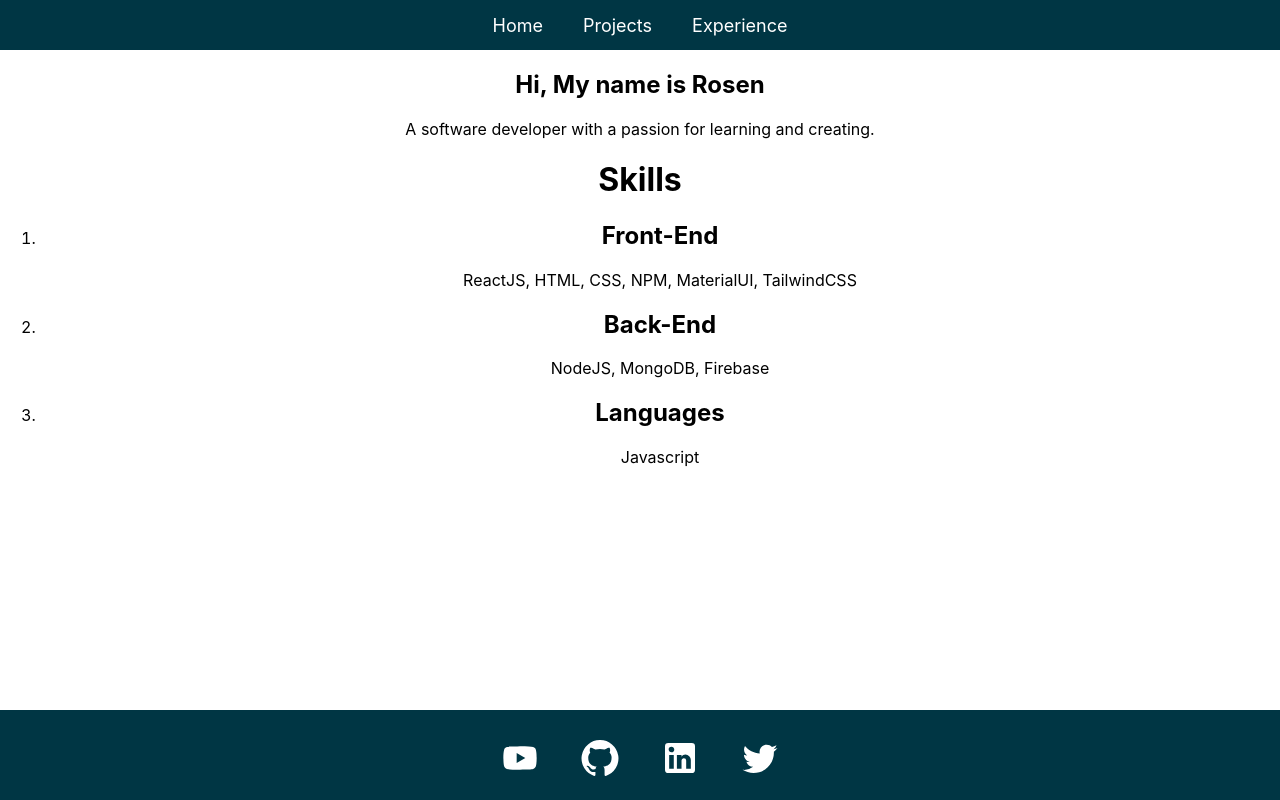
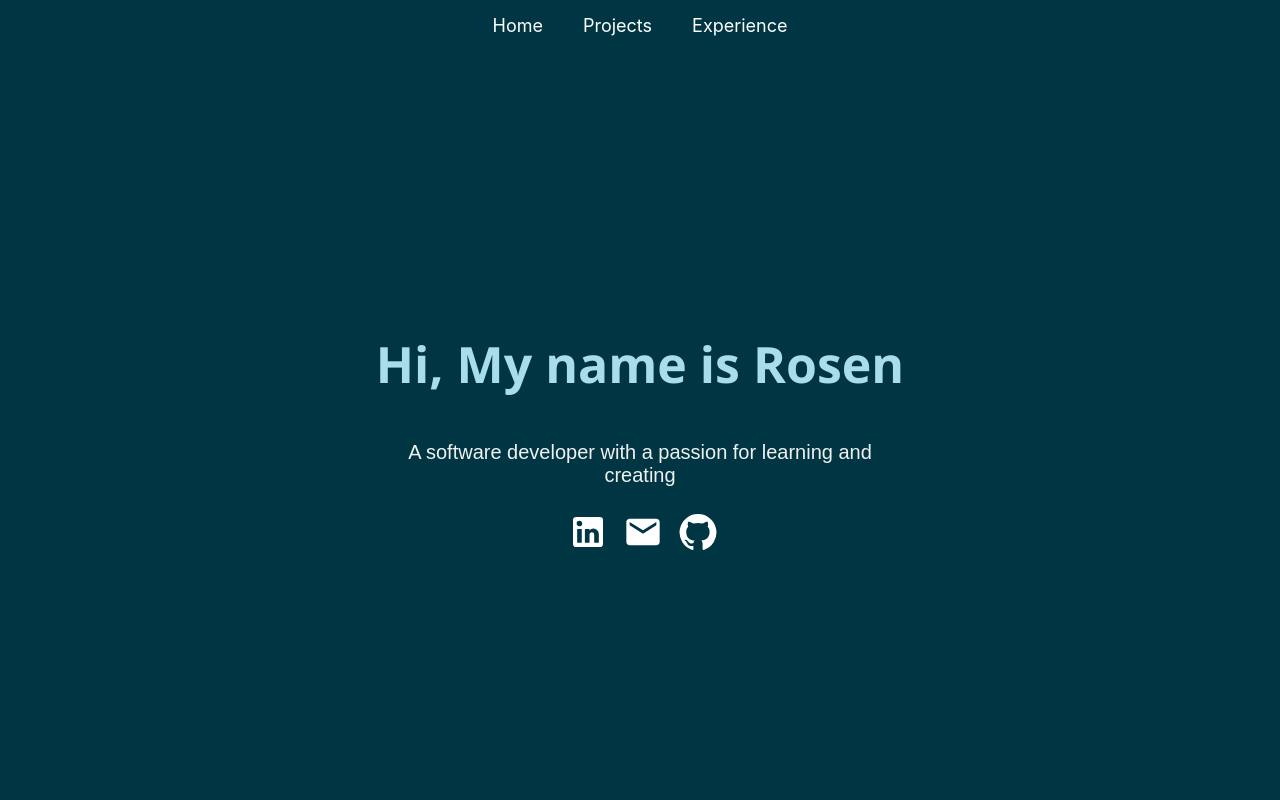
Before and after one commit to RosenGeorgievvv/Reactfolio, a React (Create React App) app: page / in a window 1280 px wide. Shown: the top 800 px of the page. Built offline with nearby package versions, Linux system fonts and the light colour scheme.

Commit message:
Home page ready

```diff
--- a/src/pages/Home.jsx
+++ b/src/pages/Home.jsx
@@ -1,4 +1,8 @@
 import React from 'react'
+import '../styles/Home.css'
+import EmailIcon from '@mui/icons-material/Email';
+import GithubIcon from '@mui/icons-material/GitHub';
+import LinkedInIcon from '@mui/icons-material/LinkedIn';
 
 function Home() {
   return (
@@ -7,8 +11,11 @@ function Home() {
         <h2>Hi, My name is Rosen</h2>
         <div className='prompt'>
           <p>
-            A software developer with a passion for learning and creating.
+            A software developer with a passion for learning and creating
           </p>
+          <LinkedInIcon />
+          <EmailIcon />
+          <GithubIcon />
         </div>
       </div>
       <div className='skills'>
--- a/src/styles/Footer.css
+++ b/src/styles/Footer.css
@@ -1,6 +1,6 @@
 .footer {
     width: 100%;
-    height: 80px;
+    height: 90px;
     background: #003644;
     display: flex;
     justify-content: center;
@@ -8,8 +8,7 @@
     flex-direction: column;
     margin-top: 200px;
     padding-top: 10px;
-    position: absolute;
-    bottom: 0;
+    position: flex;
 }
 
 .socialMedia svg {
--- /dev/null
+++ b/src/styles/Home.css
@@ -0,0 +1,88 @@
+.home {
+    width: 100%;
+    align-items: center;
+    font-family: "Arial", sans-serif;
+    color: #003644;
+}
+
+.about {
+    width: 100%;
+    height: calc(100vh - 50px);
+    display: flex;
+    flex-direction: column;
+    justify-content: center;
+    align-items: center;
+    text-align: center;
+    background-color: #003644;
+    color: #f0f0f0;
+}
+
+.about h2 {
+    font-family: "Segoe UI", Tahoma, Geneva, Verdana, sans-serif;
+    font-size: 50px;
+    color: #a7ddec;
+    height: 50px;
+}
+
+.about .prompt {
+    width: 40%;
+    font-size: 20px;
+}
+
+.prompt svg {
+    font-size: 40px;
+    margin: 5px;
+    color: white;
+    margin-left: 10px;
+}
+.prompt svg:hover{
+    transition: 0.5s;
+    transform: scale(1.3);
+    cursor: pointer;
+}
+
+.skills {
+    font-size: 35px;
+    width: 100%;
+    display: flex;
+    justify-content: center;
+    flex-direction: column;
+    align-items: center;
+}
+
+.skills h1 {
+    color: #3e497a;
+}
+
+.skills .list {
+    list-style: none;
+    width: 60%;
+}
+
+.list span {
+    font-size: 20px;
+}
+
+@media only screen and (max-width: 600px) {
+    .about h2 {
+        font-size: 40px;
+    }
+
+    .about .prompt {
+        margin-top: 10px;
+        font-size: 10px;
+        width: 80%;
+    }
+
+    .skills {
+        text-align: center;
+    }
+
+    .list {
+        padding: 0;
+    }
+
+    .skills h2 {
+        font-size: 30px;
+    }
+}
```
